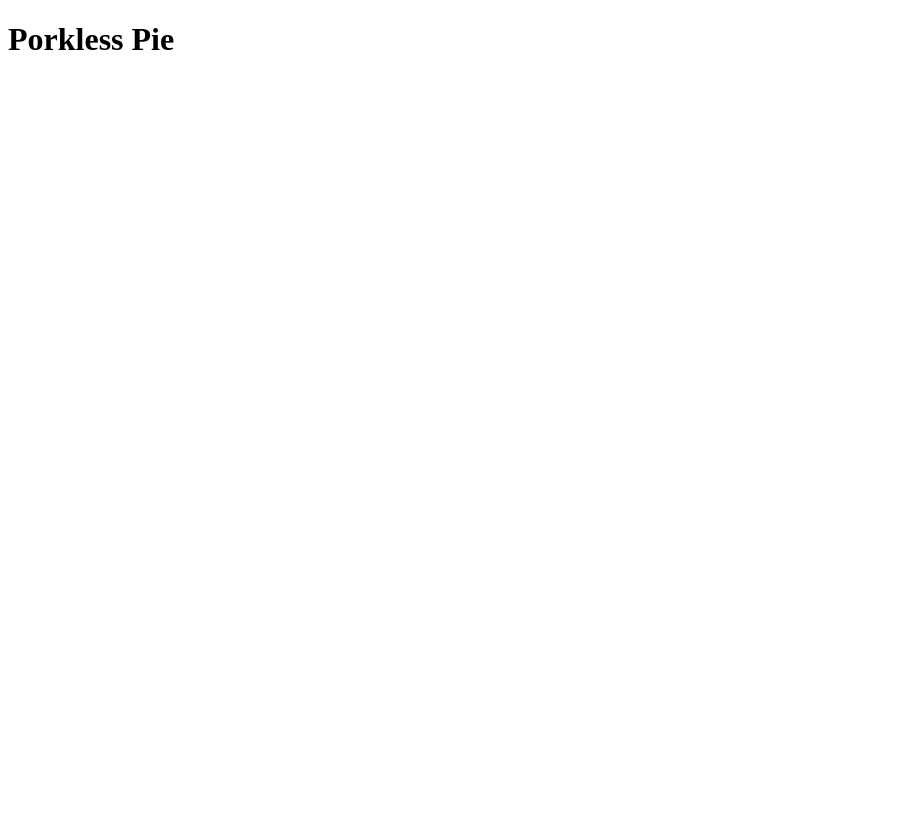
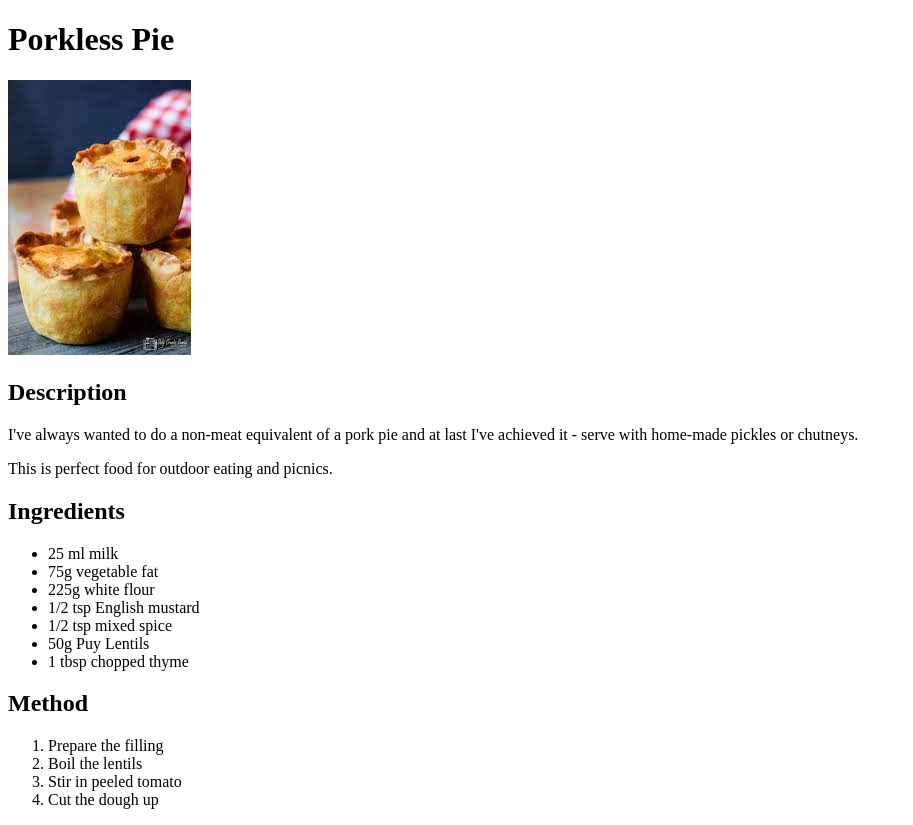
Before and after one commit to chimpankie/odin-recipes, a plain HTML site: page recipes/porklesspie.html in a window 1280 px wide. Shown: the whole page, without its empty margins (0-913 px from the left). Before the commit the page ends 800 px from the top, so only its background shows below. Drawn offline with Linux system fonts and the light colour scheme.

Commit message:
Add content to the porkless pie page
Content includes description, method and a photo of the finished recipe.

```diff
--- a/recipes/porklesspie.html
+++ b/recipes/porklesspie.html
@@ -6,5 +6,26 @@
     </head>
     <body>
         <h1>Porkless Pie</h1>
+        <img src="porklesspie.jpeg" alt="an image of a meat-free pie in pastry">
+        <h2>Description</h2>
+        <p>I've always wanted to do a non-meat equivalent of a pork pie and at last I've achieved it - serve with home-made pickles or chutneys.</p>
+        <p>This is perfect food for outdoor eating and picnics.</p>
+        <h2>Ingredients</h2>
+        <ul>
+            <li>25 ml milk</li>
+            <li>75g vegetable fat</li>
+            <li>225g white flour</li>
+            <li>1/2 tsp English mustard</li>
+            <li>1/2 tsp mixed spice</li>
+            <li>50g Puy Lentils</li>
+            <li>1 tbsp chopped thyme</li>
+        </ul>
+        <h2>Method</h2>
+        <ol>
+            <li>Prepare the filling</li>
+            <li>Boil the lentils</li>
+            <li>Stir in peeled tomato</li>
+            <li>Cut the dough up</li>
+        </ol>
     </body>
 </html>
```
Also changed, not shown: recipes/porklesspie.jpeg (added).
